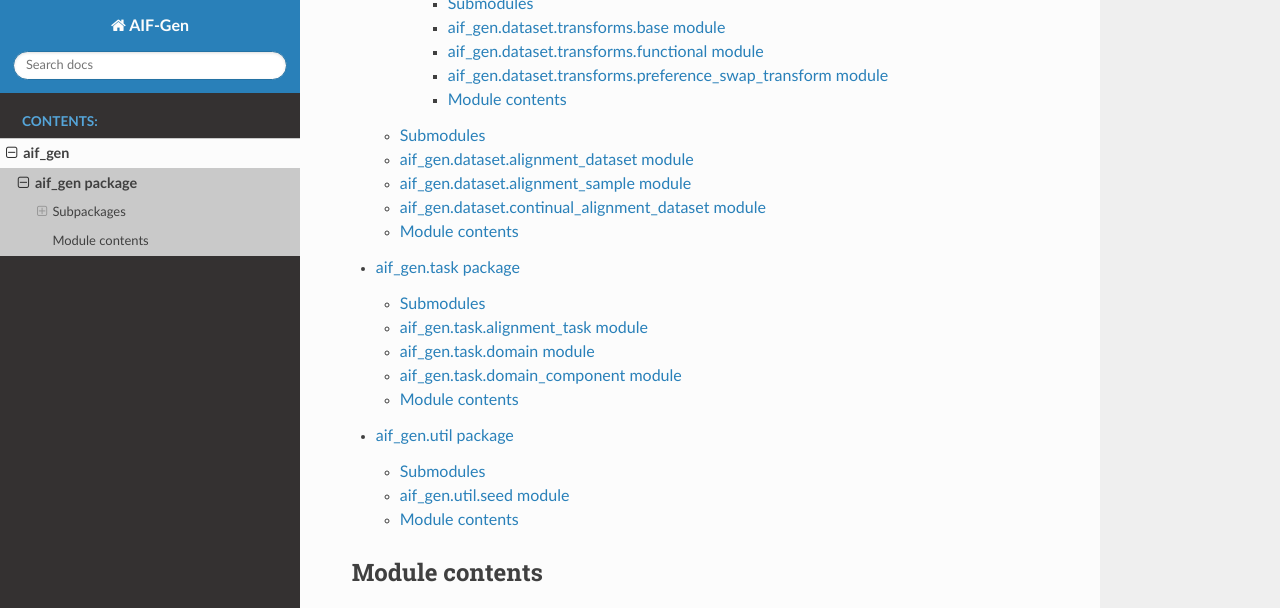
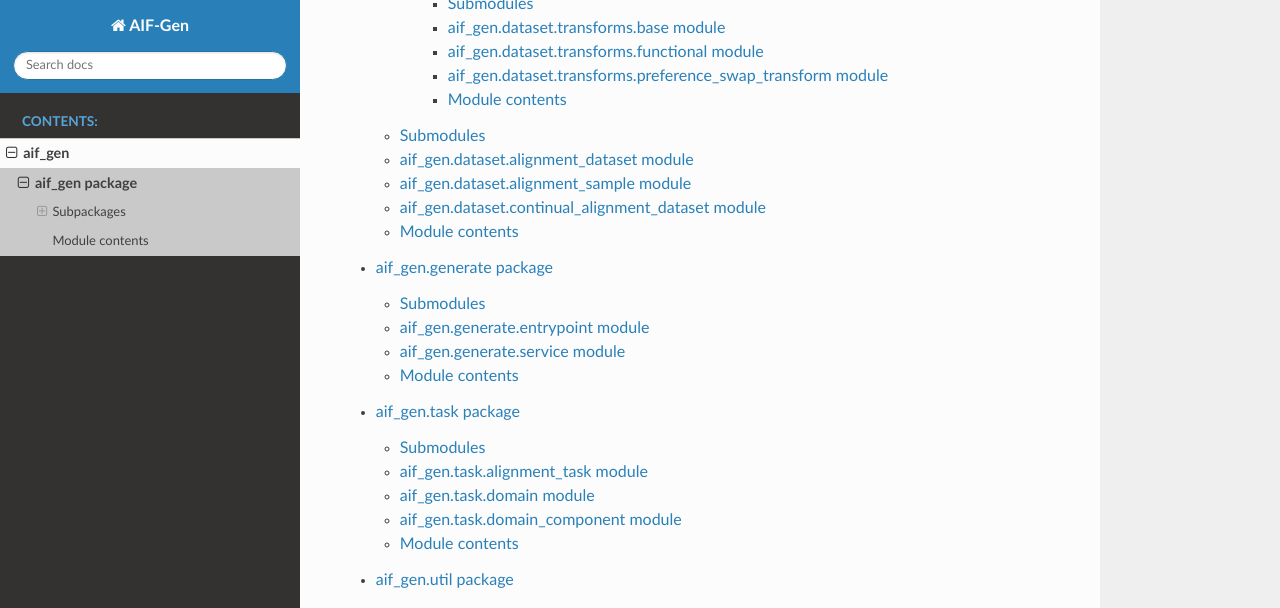
Before and after one commit to amgadelgamal/AIF-Gen, a Sphinx documentation site: the page built from docs/source/aif_gen.rst, in a window 1280 px wide and 900 px high, scrolled down 584 px, cut to the strip 0-608 px from the top of the window. Built offline with Sphinx 7.4.7 and the Read the Docs theme 3.1.0, drawn with Linux system fonts in a browser that asks for light colours.

Commit message:
Upload new documentation

```diff
--- /dev/null
+++ b/docs/source/aif_gen.generate.rst
@@ -0,0 +1,29 @@
+aif\_gen.generate package
+=========================
+
+Submodules
+----------
+
+aif\_gen.generate.entrypoint module
+-----------------------------------
+
+.. automodule:: aif_gen.generate.entrypoint
+   :members:
+   :undoc-members:
+   :show-inheritance:
+
+aif\_gen.generate.service module
+--------------------------------
+
+.. automodule:: aif_gen.generate.service
+   :members:
+   :undoc-members:
+   :show-inheritance:
+
+Module contents
+---------------
+
+.. automodule:: aif_gen.generate
+   :members:
+   :undoc-members:
+   :show-inheritance:
--- a/docs/source/aif_gen.rst
+++ b/docs/source/aif_gen.rst
@@ -9,6 +9,7 @@ Subpackages
 
    aif_gen.api
    aif_gen.dataset
+   aif_gen.generate
    aif_gen.task
    aif_gen.util
 
```
